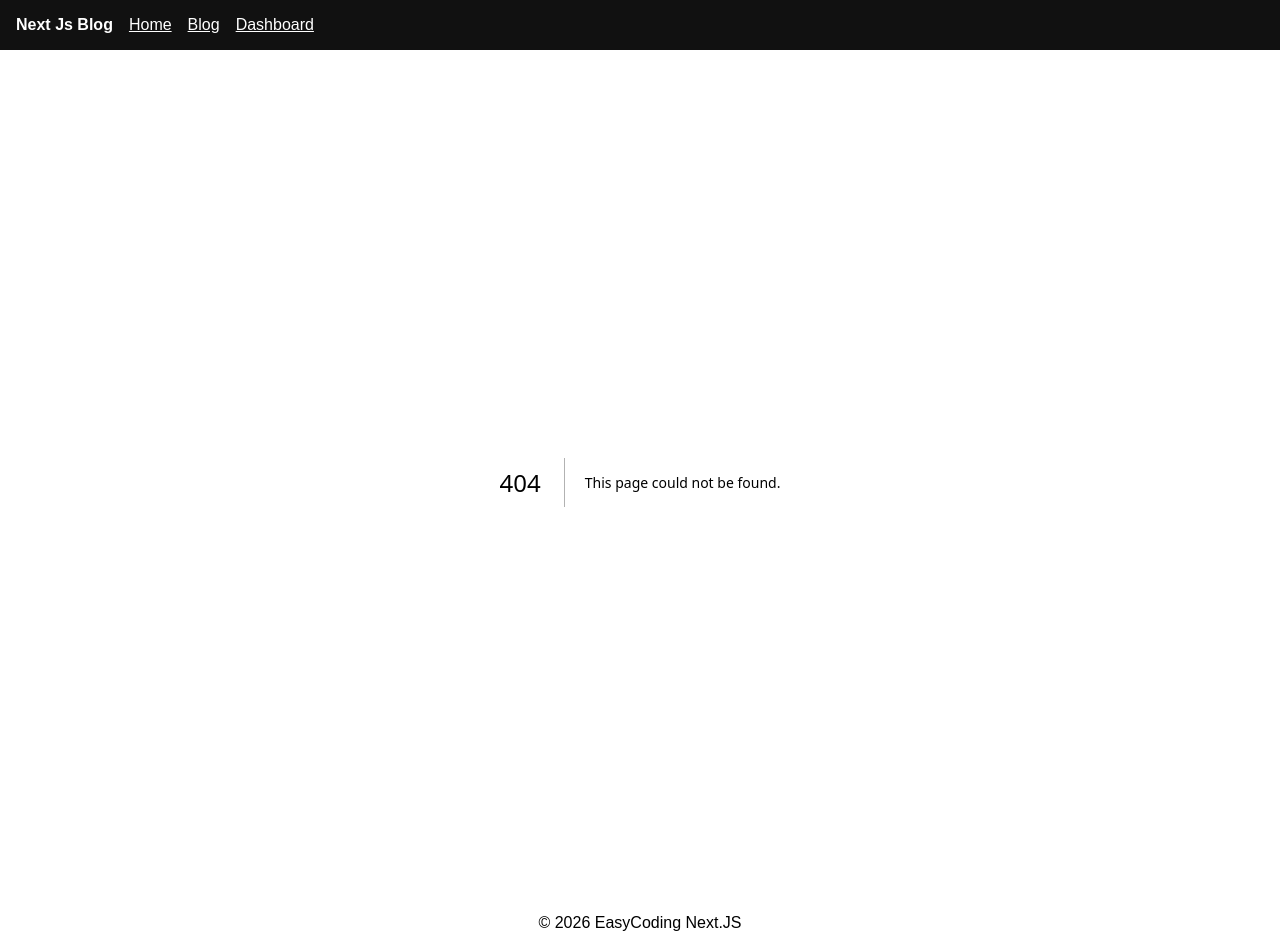
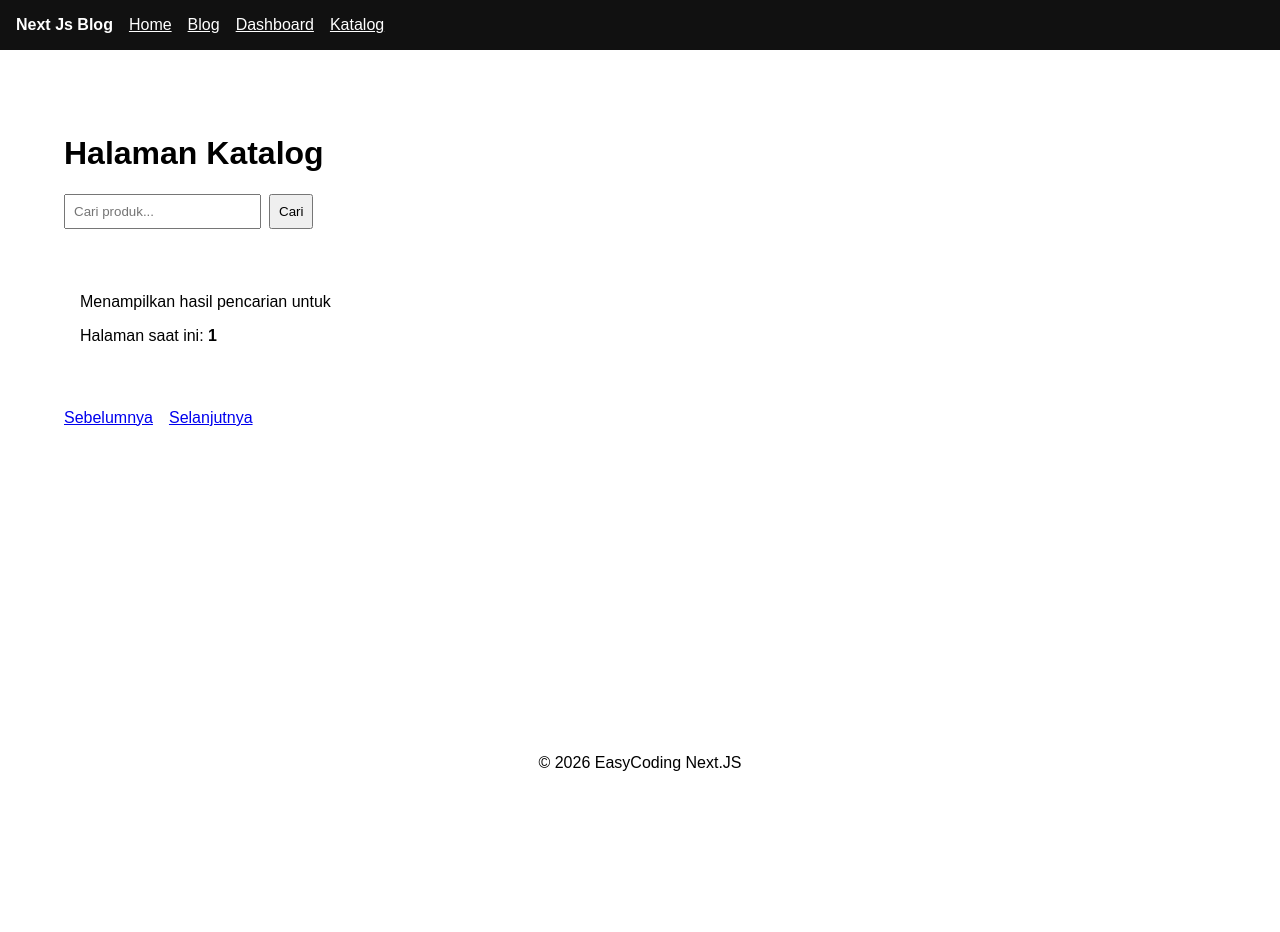
Before and after one commit to mhamdriizki/nextjs-course-full, a Next.js app: page /katalog in a window 1280 px wide. Before the commit this address had no page. After the commit the page ends 800 px from the top, so only its background shows below. Built offline with nearby package versions, Linux system fonts and the light colour scheme.

Commit message:
feat: Applied query params async

```diff
--- /dev/null
+++ b/app/katalog/page.tsx
@@ -0,0 +1,43 @@
+import Link from "next/link";
+
+export default async function KatalogPage({
+  searchParams
+}: {
+  searchParams: Promise<{
+    query?: string,
+    page?: string
+  }>
+}) {
+  const { query = "", page = "1" } = await searchParams;
+  const currentPage = parseInt(page);
+
+  return (
+    <div style={{ padding: '2rem' }}>
+      <h1>Halaman Katalog</h1>
+
+      {/* Form pencarian untuk katalog yang sederhana */}
+      <form method="GET" style={{ marginBottom: '2rem' }}>
+        <input
+          type="text"
+          name="query"
+          placeholder="Cari produk..."
+          defaultValue={query}
+          style={{ padding: '0.5rem', marginRight: '0.5rem' }}
+        />
+        <button type="submit" style={{ padding: '0.5rem' }}>Cari</button>
+      </form>
+
+      {/* Hasil pencarian */}
+      <div style={{ padding: '1rem', borderRadius: '5px' }}>
+        <p>Menampilkan hasil pencarian untuk <strong>{query}</strong></p>
+        <p>Halaman saat ini: <strong>{currentPage}</strong></p>
+      </div>
+
+      {/* Navigasi pagination */}
+      <div style={{ marginTop: '2rem', display: 'flex', gap: '1rem' }}>
+        <Link href={`/katalog?query=${query}&page=${currentPage - 1}`}>Sebelumnya</Link>
+        <Link href={`/katalog?query=${query}&page=${currentPage + 1}`}>Selanjutnya</Link>
+      </div>
+    </div>
+  )
+}
--- a/app/layout.tsx
+++ b/app/layout.tsx
@@ -13,6 +13,7 @@ export default function RootLayout({
           <Link href="/" style={{color: 'white'}}>Home</Link>
           <Link href="/blog" style={{color: 'white'}}>Blog</Link>
           <Link href="/dashboard" style={{color: 'white'}}>Dashboard</Link>
+          <Link href="/katalog" style={{color: 'white'}}>Katalog</Link>
         </nav>
 
         <main style={{ padding: '2rem', minHeight: '80vh'}}>
```
